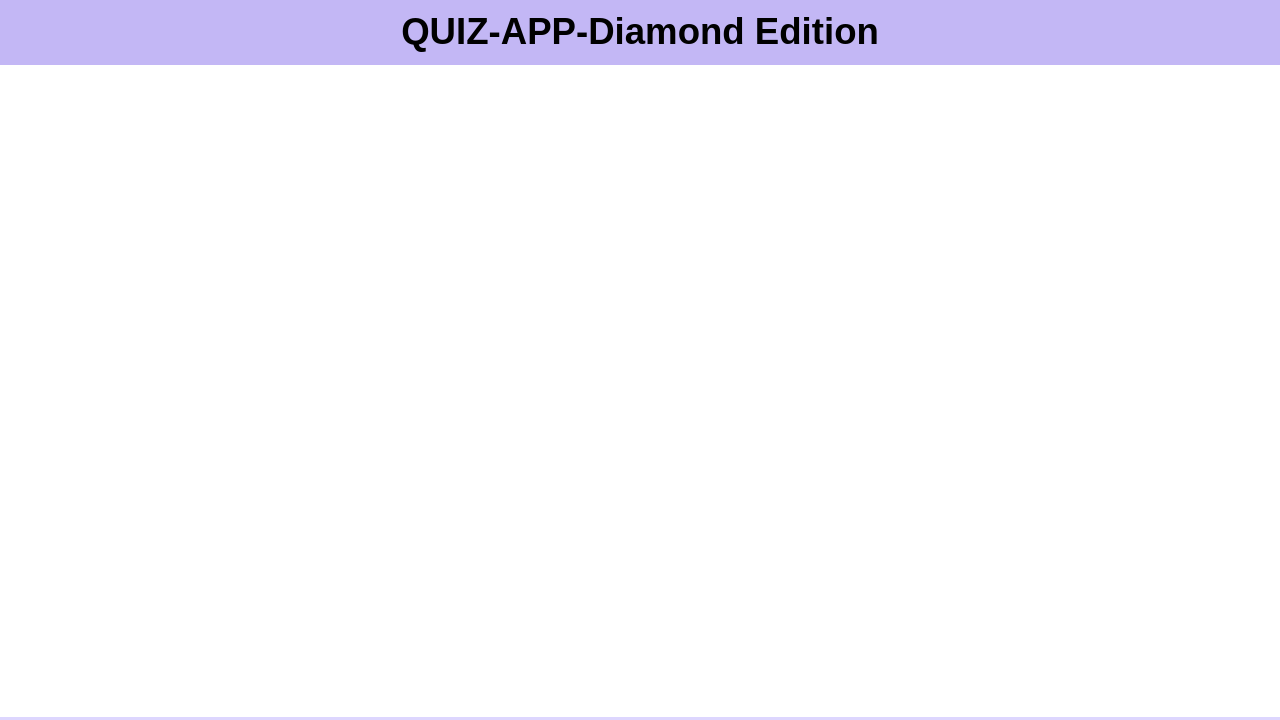
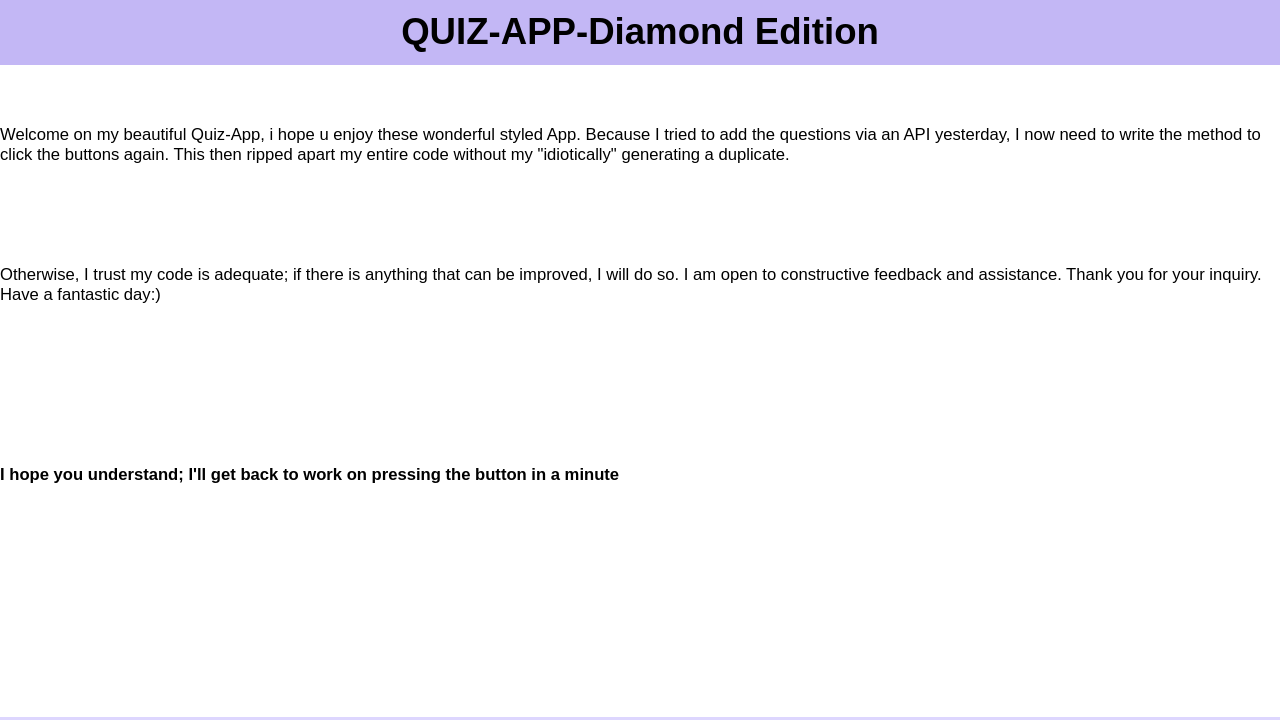
Before and after one commit to Lee1887/Quiz_App, a plain HTML site: page index.html in a window 1280 px wide. Shown: the top 720 px of the page. Drawn offline with Linux system fonts and the light colour scheme.

Commit message:
Javascript

```diff
--- a/index.html
+++ b/index.html
@@ -16,6 +16,34 @@
       <header class="question__side question__side__header">
         <h1>QUIZ-APP-Diamond Edition</h1>
       </header>
+      <br>
+      <br>
+      <br>
+      <p>Welcome on my beautiful Quiz-App, i hope u enjoy these wonderful styled App.
+        Because I tried to add the questions via an API yesterday,
+        I now need to write the method to click the buttons again.
+        This then ripped apart my entire code without my "idiotically" generating a duplicate.
+      </p>
+      <br>
+      <br>
+      <br>
+      <br>
+      <br>
+      <p>Otherwise, I trust my code is adequate; if there is anything that can be improved, I will do so.
+        I am open to constructive feedback and assistance.
+        Thank you for your inquiry.
+
+
+        Have a fantastic day:) </p>
+      <br>
+      <br>
+      <br>
+      <br>
+      <br>
+      <br>
+      <br>
+      <br>
+      <strong>I hope you understand; I'll get back to work on pressing the button in a minute</strong>
       <div class="question__container"></div>
     </div>
 
--- a/index.js
+++ b/index.js
@@ -1,7 +1,4 @@
-import QuestionCardJs from "./components/thequestion/questionarray";
-
+import QuestionCard from "components/thequestion/question.js";
 import Footer from "./components/footer/footer.js";
-
-QuestionCardJs();
-
+QuestionCard();
 Footer();
```
Also changed, not shown: 1 other file.
